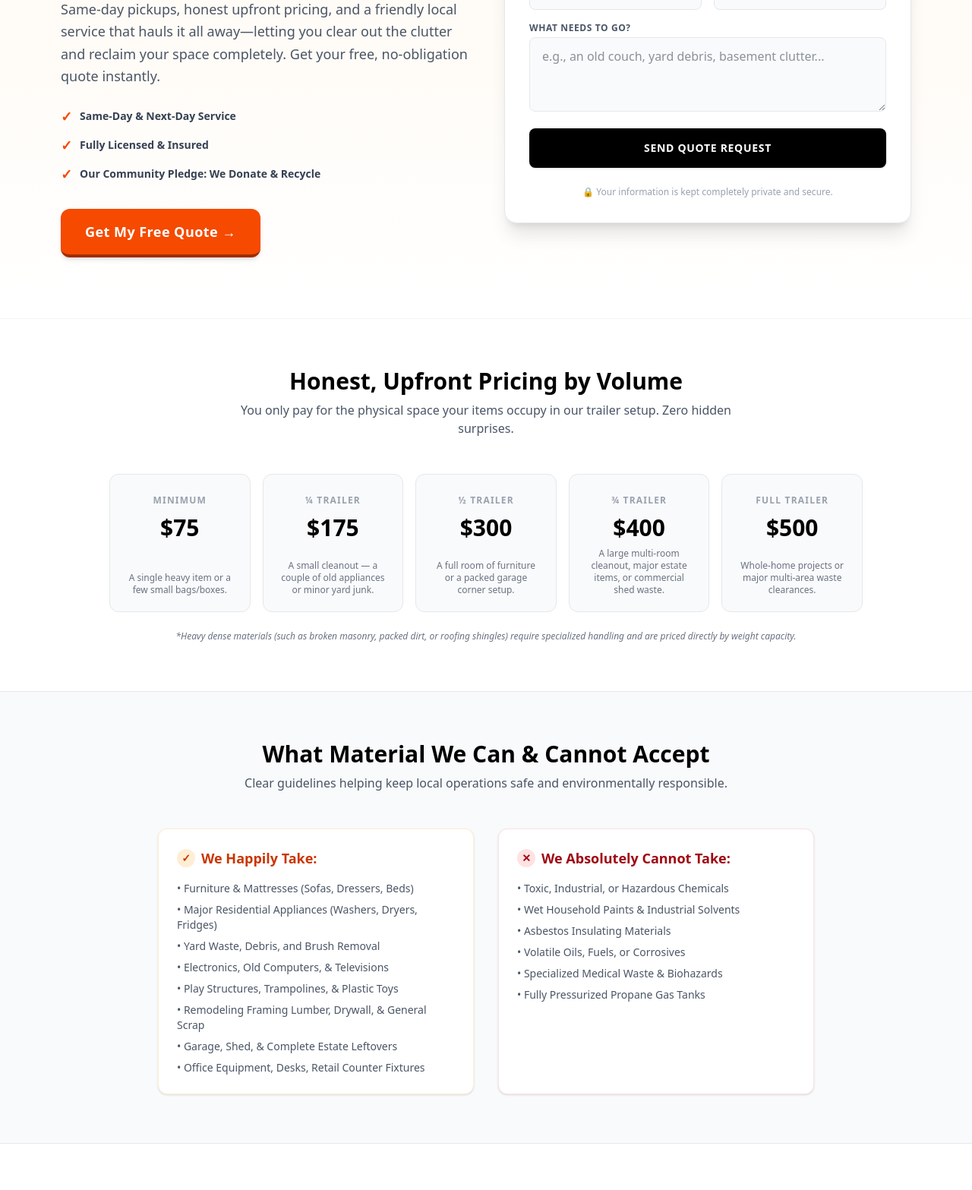
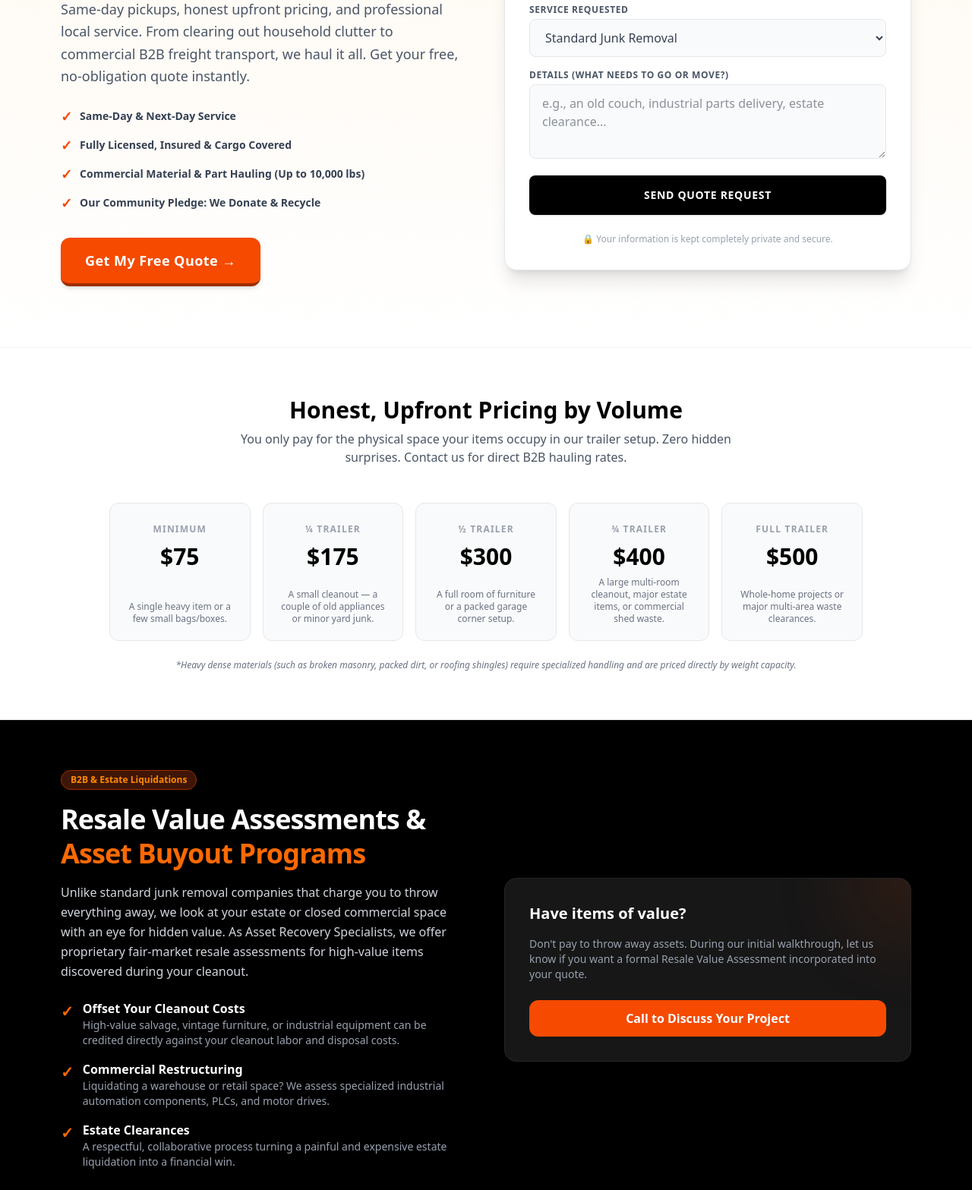
Before and after one commit to h-msolutions/h-msolutions.github.io, a plain HTML site: page index.html in a window 1280 px wide. Shown: the part 506-2073 px from the top of the page at 76% size. Drawn offline with nearby package versions, Linux system fonts and the light colour scheme.

Commit message:
Update index.html

```diff
--- a/index.html
+++ b/index.html
@@ -4,7 +4,7 @@
     <meta charset="UTF-8">
     <meta name="viewport" content="width=device-width, initial-scale=1.0">
     <title>Hauling & Material Solutions | Statesville & Troutman Junk Removal</title>
-    <meta name="description" content="Professional junk removal, property cleanouts, and hauling services in Statesville, Troutman, and Iredell County. Upfront volume pricing, fully licensed and insured.">
+    <meta name="description" content="Professional junk removal, property cleanouts, B2B material hauling, and asset recovery services in Statesville, Troutman, and Iredell County. Upfront volume pricing, fully licensed and insured.">
     <script src="https://cdn.jsdelivr.net/npm/@tailwindcss/browser@4"></script>
 </head>
 <body class="bg-gray-50 text-gray-800 font-sans antialiased">
@@ -37,13 +37,13 @@
         <div class="max-w-6xl mx-auto px-4 grid md:grid-cols-2 gap-12 items-center">
             <div>
                 <div class="inline-flex items-center gap-1.5 bg-orange-100 text-orange-800 text-xs font-bold px-3 py-1 rounded-full mb-4 border border-orange-200">
-                    ⭐️ 5.0 Rated Neighborhood Service
+                    ⭐️ 5.0 Rated Neighborhood & Business Service
                 </div>
                 <h2 class="text-4xl md:text-5xl font-black text-black tracking-tight leading-tight">
                     Affordable Rates, Trusted Service. <br><span class="text-orange-600">Serving Our Community First.</span>
                 </h2>
                 <p class="mt-4 text-lg text-gray-600 leading-relaxed">
-                    Same-day pickups, honest upfront pricing, and a friendly local service that hauls it all away—letting you clear out the clutter and reclaim your space completely. Get your free, no-obligation quote instantly.
+                    Same-day pickups, honest upfront pricing, and professional local service. From clearing out household clutter to commercial B2B freight transport, we haul it all. Get your free, no-obligation quote instantly.
                 </p>
 
                 <div class="mt-6 space-y-2.5">
@@ -51,7 +51,10 @@
                         <span class="text-orange-600 text-lg">✓</span> Same-Day & Next-Day Service
                     </div>
                     <div class="flex items-center gap-2.5 text-sm font-semibold text-gray-700">
-                        <span class="text-orange-600 text-lg">✓</span> Fully Licensed & Insured
+                        <span class="text-orange-600 text-lg">✓</span> Fully Licensed, Insured & Cargo Covered
+                    </div>
+                    <div class="flex items-center gap-2.5 text-sm font-semibold text-gray-700">
+                        <span class="text-orange-600 text-lg">✓</span> Commercial Material & Part Hauling (Up to 10,000 lbs)
                     </div>
                     <div class="flex items-center gap-2.5 text-sm font-semibold text-gray-700">
                         <span class="text-orange-600 text-lg">✓</span> Our Community Pledge: We Donate & Recycle
@@ -86,8 +89,16 @@
                         </div>
                     </div>
                     <div>
-                        <label class="block text-xs font-bold uppercase tracking-wider text-gray-600 mb-1">What needs to go?</label>
-                        <textarea rows="3" placeholder="e.g., an old couch, yard debris, basement clutter..." class="w-full px-4 py-3 bg-gray-50 border border-gray-200 rounded-lg focus:outline-none focus:ring-2 focus:ring-orange-500 focus:bg-white transition"></textarea>
+                        <label class="block text-xs font-bold uppercase tracking-wider text-gray-600 mb-1">Service Requested</label>
+                        <select class="w-full px-4 py-3 bg-gray-50 border border-gray-200 rounded-lg focus:outline-none focus:ring-2 focus:ring-orange-500 focus:bg-white transition text-gray-700">
+                            <option>Standard Junk Removal</option>
+                            <option>Material / Part Hauling (Up to 10,000 lbs)</option>
+                            <option>Estate / Commercial Cleanout & Asset Assessment</option>
+                        </select>
+                    </div>
+                    <div>
+                        <label class="block text-xs font-bold uppercase tracking-wider text-gray-600 mb-1">Details (What needs to go or move?)</label>
+                        <textarea rows="3" placeholder="e.g., an old couch, industrial parts delivery, estate clearance..." class="w-full px-4 py-3 bg-gray-50 border border-gray-200 rounded-lg focus:outline-none focus:ring-2 focus:ring-orange-500 focus:bg-white transition"></textarea>
                     </div>
                     <button type="submit" class="w-full bg-black text-white font-bold py-4 rounded-lg shadow hover:bg-neutral-800 transition uppercase tracking-wider text-sm cursor-pointer">
                         Send Quote Request
@@ -103,7 +114,7 @@
         <div class="max-w-5xl mx-auto px-4">
             <div class="text-center max-w-2xl mx-auto mb-12">
                 <h2 class="text-3xl font-black text-black">Honest, Upfront Pricing by Volume</h2>
-                <p class="text-gray-600 mt-2">You only pay for the physical space your items occupy in our trailer setup. Zero hidden surprises.</p>
+                <p class="text-gray-600 mt-2">You only pay for the physical space your items occupy in our trailer setup. Zero hidden surprises. Contact us for direct B2B hauling rates.</p>
             </div>
 
             <div class="grid grid-cols-2 sm:grid-cols-3 lg:grid-cols-5 gap-4">
@@ -147,8 +158,58 @@
         </div>
     </section>
 
+    <!-- NEW: Resale Value Assessments & Asset Recovery Section -->
+    <section class="py-16 bg-black text-white border-y border-neutral-900">
+        <div class="max-w-6xl mx-auto px-4 grid md:grid-cols-2 gap-12 items-center">
+            <div>
+                <div class="inline-flex items-center gap-1.5 bg-orange-900/50 text-orange-400 text-xs font-bold px-3 py-1 rounded-full mb-4 border border-orange-800">
+                    B2B & Estate Liquidations
+                </div>
+                <h2 class="text-3xl md:text-4xl font-black tracking-tight leading-tight mb-4">
+                    Resale Value Assessments & <br><span class="text-orange-500">Asset Buyout Programs</span>
+                </h2>
+                <p class="text-gray-300 leading-relaxed mb-6">
+                    Unlike standard junk removal companies that charge you to throw everything away, we look at your estate or closed commercial space with an eye for hidden value. As Asset Recovery Specialists, we offer proprietary fair-market resale assessments for high-value items discovered during your cleanout.
+                </p>
+
+                <div class="space-y-4">
+                    <div class="flex items-start gap-3">
+                        <span class="text-orange-500 text-xl font-bold mt-0.5">✓</span>
+                        <div>
+                            <h4 class="font-bold text-white">Offset Your Cleanout Costs</h4>
+                            <p class="text-sm text-gray-400">High-value salvage, vintage furniture, or industrial equipment can be credited directly against your cleanout labor and disposal costs.</p>
+                        </div>
+                    </div>
+                    <div class="flex items-start gap-3">
+                        <span class="text-orange-500 text-xl font-bold mt-0.5">✓</span>
+                        <div>
+                            <h4 class="font-bold text-white">Commercial Restructuring</h4>
+                            <p class="text-sm text-gray-400">Liquidating a warehouse or retail space? We assess specialized industrial automation components, PLCs, and motor drives.</p>
+                        </div>
+                    </div>
+                    <div class="flex items-start gap-3">
+                        <span class="text-orange-500 text-xl font-bold mt-0.5">✓</span>
+                        <div>
+                            <h4 class="font-bold text-white">Estate Clearances</h4>
+                            <p class="text-sm text-gray-400">A respectful, collaborative process turning a painful and expensive estate liquidation into a financial win.</p>
+                        </div>
+                    </div>
+                </div>
+            </div>
+
+            <div class="bg-neutral-900 border border-neutral-800 rounded-2xl p-8 shadow-2xl relative overflow-hidden">
+                <div class="absolute top-0 right-0 w-32 h-32 bg-orange-600 rounded-full blur-3xl opacity-20 transform translate-x-1/2 -translate-y-1/2"></div>
+                <h3 class="text-xl font-bold text-white mb-4 relative z-10">Have items of value?</h3>
+                <p class="text-gray-400 text-sm mb-6 relative z-10">Don't pay to throw away assets. During our initial walkthrough, let us know if you want a formal Resale Value Assessment incorporated into your quote.</p>
+                <a href="tel:7048325611" class="inline-flex w-full justify-center items-center gap-2 bg-orange-600 text-white font-bold py-3 rounded-xl hover:bg-orange-700 transition relative z-10">
+                    Call to Discuss Your Project
+                </a>
+            </div>
+        </div>
+    </section>
+
     <!-- Material Guidelines Section -->
-    <section class="py-16 bg-gray-50 border-t border-b border-gray-200">
+    <section class="py-16 bg-gray-50 border-b border-gray-200">
         <div class="max-w-4xl mx-auto px-4">
             <div class="text-center mb-12">
                 <h2 class="text-3xl font-black text-black">What Material We Can & Cannot Accept</h2>
@@ -161,6 +222,7 @@
                         <span class="bg-orange-100 text-orange-700 rounded-full w-6 h-6 flex items-center justify-center text-sm">✓</span> We Happily Take:
                     </h3>
                     <ul class="space-y-2 text-sm text-gray-600 font-medium">
+                        <li>• Commercial Material & Parts (Up to 10,000 lbs)</li>
                         <li>• Furniture & Mattresses (Sofas, Dressers, Beds)</li>
                         <li>• Major Residential Appliances (Washers, Dryers, Fridges)</li>
                         <li>• Yard Waste, Debris, and Brush Removal</li>
@@ -192,7 +254,7 @@
     <!-- Simple Steps Process Section -->
     <section class="py-16 bg-white border-b border-gray-100">
         <div class="max-w-5xl mx-auto px-4 text-center">
-            <h2 class="text-3xl font-black text-black mb-12">Junk Removal As Easy As 1-2-3</h2>
+            <h2 class="text-3xl font-black text-black mb-12">Logistics & Removal As Easy As 1-2-3</h2>
             <div class="grid md:grid-cols-3 gap-8">
                 <div class="p-4">
                     <div class="w-12 h-12 bg-orange-100 text-orange-600 rounded-full flex items-center justify-center text-xl font-black mx-auto mb-4 border border-orange-200">1</div>
@@ -202,12 +264,12 @@
                 <div class="p-4">
                     <div class="w-12 h-12 bg-orange-100 text-orange-600 rounded-full flex items-center justify-center text-xl font-black mx-auto mb-4 border border-orange-200">2</div>
                     <h3 class="font-bold text-lg mb-2">Get an Upfront Quote</h3>
-                    <p class="text-sm text-gray-600">We supply a transparent, clean volume price quote based on trailer space. No strings attached.</p>
+                    <p class="text-sm text-gray-600">We supply a transparent, clean price quote based on trailer volume or load weight. No strings attached.</p>
                 </div>
                 <div class="p-4">
                     <div class="w-12 h-12 bg-orange-100 text-orange-600 rounded-full flex items-center justify-center text-xl font-black mx-auto mb-4 border border-orange-200">3</div>
                     <h3 class="font-bold text-lg mb-2">Relax While We Work</h3>
-                    <p class="text-sm text-gray-600">Our clean local crew handles every piece of heavy lifting, routing useful items to local donations.</p>
+                    <p class="text-sm text-gray-600">Our clean local crew handles every piece of heavy lifting, hauling, and routing useful items to local donations.</p>
                 </div>
             </div>
         </div>
@@ -218,7 +280,7 @@
         <div class="max-w-5xl mx-auto px-4 text-center">
             <img src="logo.png" alt="Hauling & Material Solutions Branding" class="w-48 h-48 rounded-full shadow-lg object-cover mx-auto mb-8 bg-orange-600">
             <h3 class="text-3xl font-black text-black tracking-tight">Hauling & Material Solutions</h3>
-            <p class="text-xs text-orange-600 font-bold uppercase tracking-wider mt-2">Recycle • Donate • Haul</p>
+            <p class="text-xs text-orange-600 font-bold uppercase tracking-wider mt-2">Recycle • Donate • Haul • Transport</p>
         </div>
     </section>
 
@@ -227,7 +289,7 @@
         <div class="max-w-6xl mx-auto px-4 grid md:grid-cols-3 gap-8 text-sm">
             <div>
                 <h4 class="font-bold text-base text-orange-500 mb-3">Hauling & Material Solutions</h4>
-                <p class="text-gray-400">Providing neighborly, professional, and sustainable property clearances throughout Iredell County, NC.</p>
+                <p class="text-gray-400">Providing neighborly, professional, and sustainable property clearances and commercial logistics throughout Iredell County, NC.</p>
                 <p class="mt-4 text-orange-400 font-bold tracking-wide uppercase">Fully Licensed & Insured</p>
             </div>
             <div>
```
